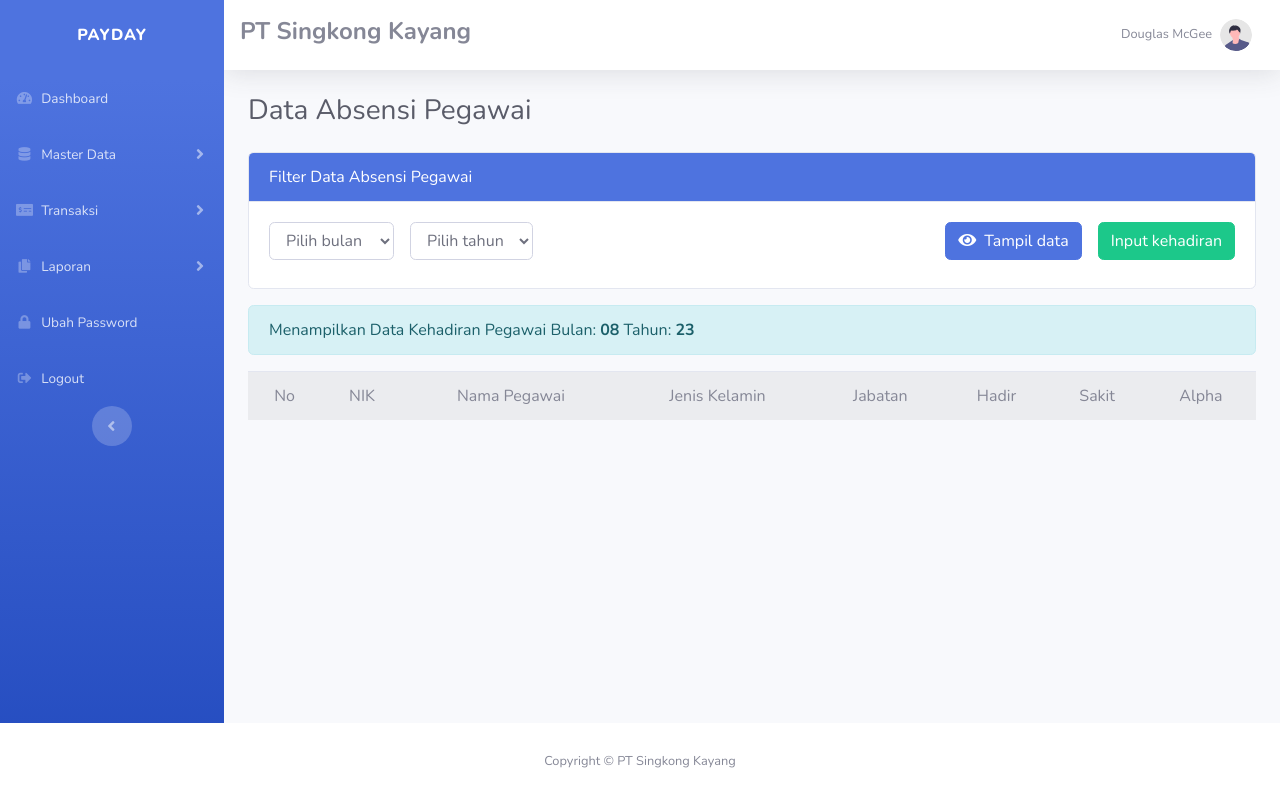
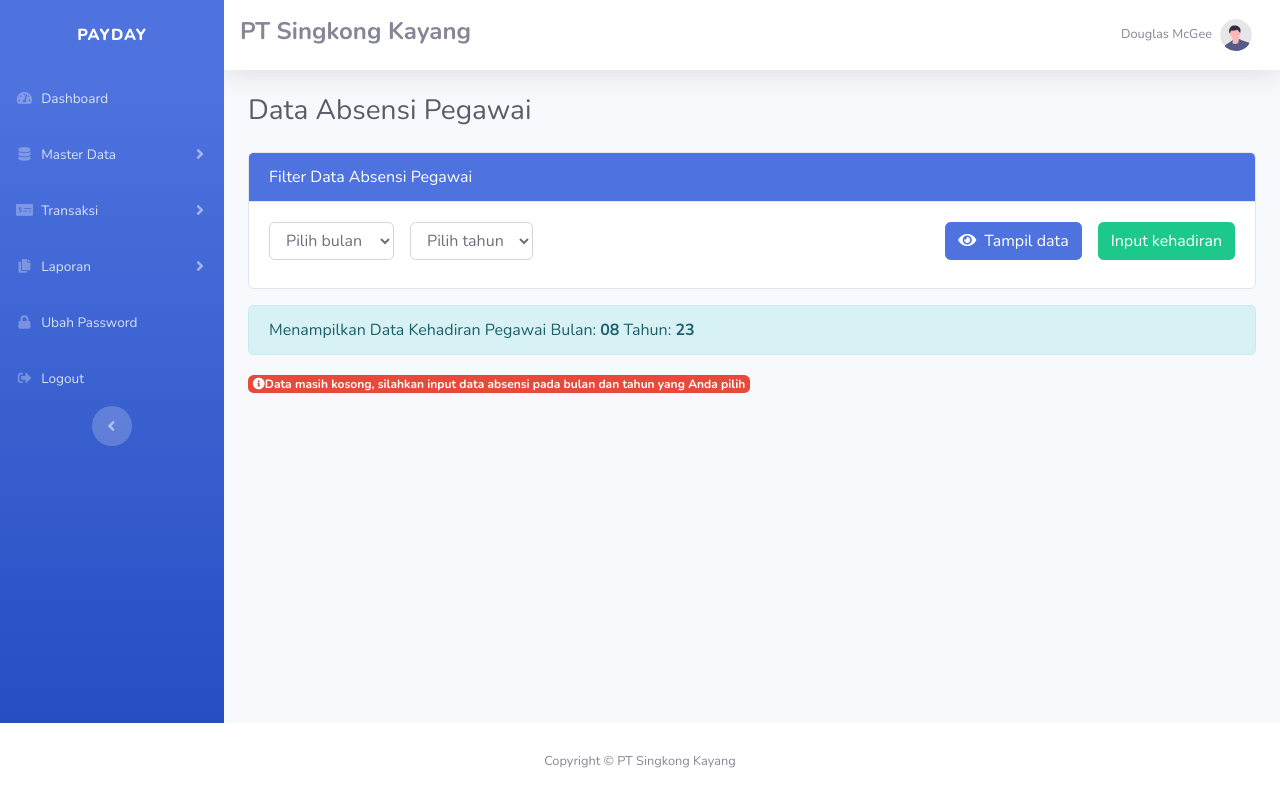
Before and after one commit to bancarafarros/payday, a CodeIgniter app: page /database/admin/DataAbsensi in a window 1280 px wide. Run offline with CodeIgniter, Linux system fonts and the light colour scheme; tables that the repository leaves empty or names only in its code hold one stand-in row (values such as "Sample post").

Commit message:
add notif data kosong di view data absensi

```diff
--- a/application/views/admin/data-absensi.php
+++ b/application/views/admin/data-absensi.php
@@ -56,6 +56,11 @@
     ?>
     <div class="alert alert-info">Menampilkan Data Kehadiran Pegawai Bulan: <strong><?= $bulan; ?></strong> Tahun: <strong><?= $tahun; ?></strong></div>
 
+    <?php
+        $jmlData = count($absensi);
+        if ($jmlData > 0) {
+    ?>
+
     <table class="table table bordered table-striped">
         <tr>
             <td class="text-center">No</td>
@@ -83,5 +88,9 @@
         <?php endforeach; ?>
     </table>
 
+    <?php } else { ?>
+        <span class="badge badge-danger"><i class="fas fa-info-circle"></i>Data masih kosong, silahkan input data absensi pada bulan dan tahun yang Anda pilih</span>
+    <?php } ?>
+
 </div>
 <!-- /.container-fluid -->
```
